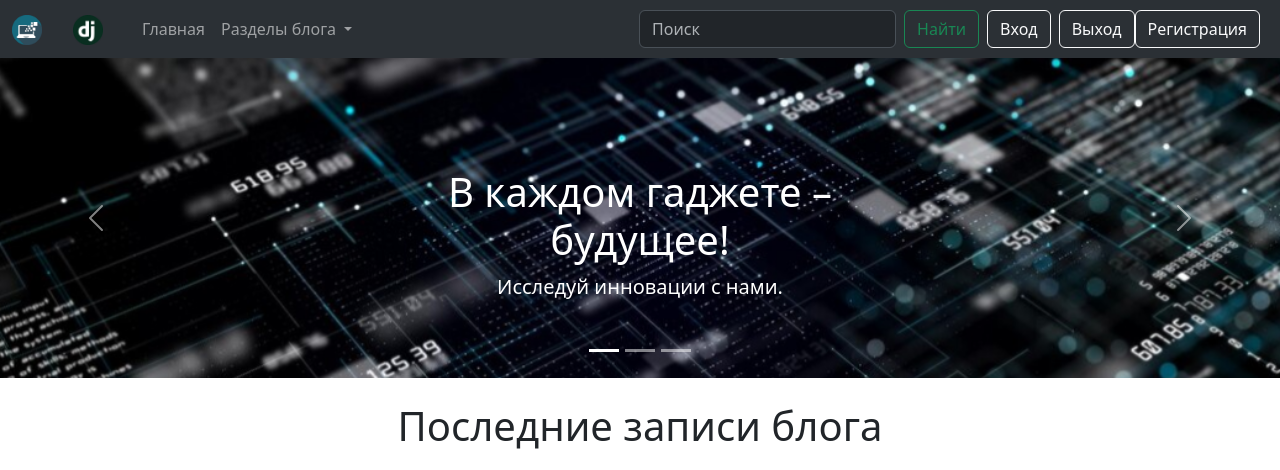
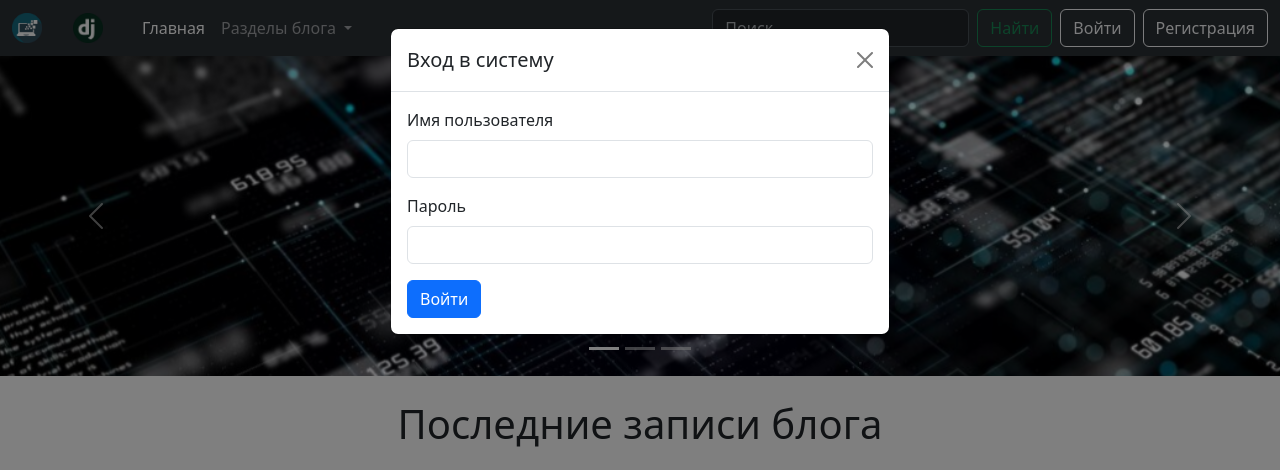
Before and after one commit to Beloglazovaaa/GeekGenius-blog-Django, a Django app: page / in a window 1280 px wide, after a click on "Войти". Shown: the top 470 px of the page. Run offline with Django 3.2, Linux system fonts and the light colour scheme; data comes from the database, SQL or seed files in the repository; both versions use the stored data as it was after the commit; some libraries are stand-ins or nearby versions.

Commit message:
logout, signin and signup fixes1

```diff
--- a/myblog/templates/myblog/block/navbar.html
+++ b/myblog/templates/myblog/block/navbar.html
@@ -1,22 +1,22 @@
-<!-- myblog/templates/myblog/navbar.html -->
 {% load static %}
 <section class="my-navigation">
   <nav class="navbar navbar-expand-lg bg-body-tertiary" data-bs-theme="dark">
     <div class="container-fluid">
       <a href="{% url 'index' %}" class="navbar-brand">
-        <img src="{% static 'img/GeekGenius-logo.png' %}" alt="GeekGenius-logo" width="30" height="30">
+        <img src="{% static 'img/GeekGenius-logo.png' %}" class="d-inline-block align-top" alt="GeekGenius-logo" width="30" height="30">
       </a>
       <a href="{% url 'index' %}" class="navbar-brand">
-        <img src="{% static 'img/django-logo.png' %}" alt="django-logo" width="60" height="30">
+        <img src="{% static 'img/django-logo.png' %}" class="d-inline-block align-top" alt="django-logo" width="60" height="30">
       </a>
       <button class="navbar-toggler" type="button" data-bs-toggle="collapse" data-bs-target="#navbarSupportedContent" aria-controls="navbarSupportedContent" aria-expanded="false" aria-label="Toggle navigation">
         <span class="navbar-toggler-icon"></span>
       </button>
       <div class="collapse navbar-collapse" id="navbarSupportedContent">
-        <div class="navbar-nav me-auto mb-2 mb-lg-0">
-          <a class="nav-link" href="{% url 'index' %}">Главная</a>
-          <!-- Добавляем выпадающий список секций блога -->
-          <div class="nav-item dropdown">
+        <ul class="navbar-nav me-auto mb-2 mb-lg-0">
+          <li class="nav-item">
+            <a class="nav-link active" aria-current="page" href="{% url 'index' %}">Главная</a>
+          </li>
+          <li class="nav-item dropdown">
             <a class="nav-link dropdown-toggle" href="#" id="navbarDropdownBlog" role="button" data-bs-toggle="dropdown" aria-expanded="false">
               Разделы блога
             </a>
@@ -25,16 +25,78 @@
               <li><a class="dropdown-item" href="{% url 'gradient_boosting' %}">Градиентный бустинг</a></li>
               <li><a class="dropdown-item" href="{% url 'polynomial_regression' %}">Рекурсивная нейронная сеть</a></li>
             </ul>
+          </li>
+        </ul>
+        <form class="d-flex">
+          <input class="form-control me-2" type="search" placeholder="Поиск" aria-label="Поиск">
+          <button class="btn btn-outline-success" type="submit">Найти</button>
+        </form>
+        {% if user.is_authenticated %}
+          <div class="navbar-text ms-3">
+            Привет, {{ user.username }}!
+            <a href="{% url 'logout' %}" class="btn btn-outline-light ms-2">Выход</a>
           </div>
-        </div>
-        <form class="d-flex" role="search">
-          <input class="form-control me-2" type="search" placeholder="Поиск" aria-label="Поиск">
-          <button class="btn btn-outline-success me-2" type="submit">Найти</button>
-          <button type="button" class="btn btn-outline-light me-2" data-bs-toggle="modal" data-bs-target="#loginModal">Вход</button>
-          <a href="{% url 'signout' %}" class="btn btn-outline-light">Выход</a>
-          <button type="button" class="btn btn-outline-light me-2" data-bs-toggle="modal" data-bs-target="#registrationModal">Регистрация</button>
-        </form>
+        {% else %}
+          <button type="button" class="btn btn-outline-light ms-2" data-bs-toggle="modal" data-bs-target="#loginModal">Войти</button>
+          <button type="button" class="btn btn-outline-light ms-2" data-bs-toggle="modal" data-bs-target="#registrationModal">Регистрация</button>
+        {% endif %}
       </div>
     </div>
   </nav>
 </section>
+
+<!-- Модальное окно для входа -->
+<div class="modal fade" id="loginModal" tabindex="-1" aria-labelledby="loginModalLabel" aria-hidden="true">
+  <div class="modal-dialog">
+    <div class="modal-content">
+      <div class="modal-header">
+        <h5 class="modal-title" id="loginModalLabel">Вход в систему</h5>
+        <button type="button" class="btn-close" data-bs-dismiss="modal" aria-label="Close"></button>
+      </div>
+      <div class="modal-body">
+        <form method="post" action="{% url 'signin' %}">
+          {% csrf_token %}
+          <div class="mb-3">
+            <label for="loginUsername" class="form-label">Имя пользователя</label>
+            <input type="text" class="form-control" id="loginUsername" name="username" required>
+          </div>
+          <div class="mb-3">
+            <label for="loginPassword" class="form-label">Пароль</label>
+            <input type="password" class="form-control" id="loginPassword" name="password" required>
+          </div>
+          <button type="submit" class="btn btn-primary">Войти</button>
+        </form>
+      </div>
+    </div>
+  </div>
+</div>
+
+<!-- Модальное окно для регистрации -->
+<div class="modal fade" id="registrationModal" tabindex="-1" aria-labelledby="registrationModalLabel" aria-hidden="true">
+  <div class="modal-dialog">
+    <div class="modal-content">
+      <div class="modal-header">
+        <h5 class="modal-title" id="registrationModalLabel">Форма регистрации</h5>
+        <button type="button" class="btn-close" data-bs-dismiss="modal" aria-label="Close"></button>
+      </div>
+      <div class="modal-body">
+        <form method="post" action="{% url 'signup' %}">
+          {% csrf_token %}
+          <div class="mb-3">
+            <label for="registrationUsername" class="form-label">Имя пользователя</label>
+            <input type="text" class="form-control" id="registrationUsername" name="username" required>
+          </div>
+          <div class="mb-3">
+            <label for="registrationPassword" class="form-label">Пароль</label>
+            <input type="password" class="form-control" id="registrationPassword" name="password" required>
+          </div>
+          <div class="mb-3">
+            <label for="registrationRepeatPassword" class="form-label">Повторите пароль</label>
+            <input type="password" class="form-control" id="registrationRepeatPassword" name="repeat_password" required>
+          </div>
+          <button type="submit" class="btn btn-primary">Зарегистрироваться</button>
+        </form>
+      </div>
+    </div>
+  </div>
+</div>
--- a/myblog/urls.py
+++ b/myblog/urls.py
@@ -9,7 +9,7 @@ urlpatterns = [
     path('blog/<slug>/', PostDetailView.as_view(), name='post_detail'),
     path('signup/', SignUpView.as_view(), name='signup'),
     path('signin/', SignInView.as_view(), name='signin'),
-    path('signout/', LogoutView.as_view(), {'next_page': settings.LOGOUT_REDIRECT_URL}, name='signout'),
+    path('logout/', LogoutView.as_view(), name='logout'),
     path('polynomial-regression/', polynomial_regression_page, name='polynomial_regression'),
     path('gradient-boosting/', gradient_boosting_page, name='gradient_boosting'),
 ]
--- a/myblog/views.py
+++ b/myblog/views.py
@@ -3,10 +3,9 @@ from django.views import View
 from django.core.paginator import Paginator
 from .models import Post
 from .forms import SignUpForm, SignInForm
-from django.contrib.auth import login, authenticate
+from django.contrib.auth import login, authenticate, logout
 from django.http import HttpResponseRedirect
 from django.contrib.auth.forms import AuthenticationForm
-from django.views import View
 from django.shortcuts import render
 
 def polynomial_regression_page(request):
@@ -76,3 +75,12 @@ class SignInView(View):
         return render(request, 'myblog/signin.html', context={
             'form': form,
         })
+
+from django.views import View
+from django.contrib.auth import logout
+from django.shortcuts import redirect
+
+class LogoutView(View):
+    def get(self, request, *args, **kwargs):
+        logout(request)
+        return redirect('index')  # Перенаправляем на главную страницу после выхода
```
Also changed, not shown: db.sqlite3.
